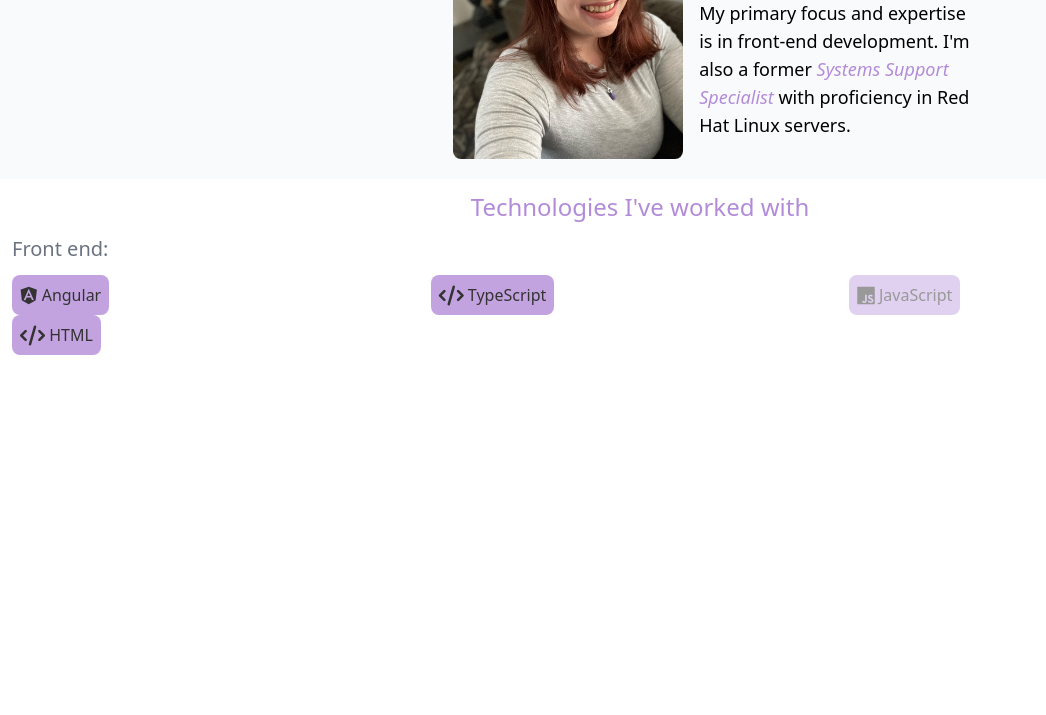
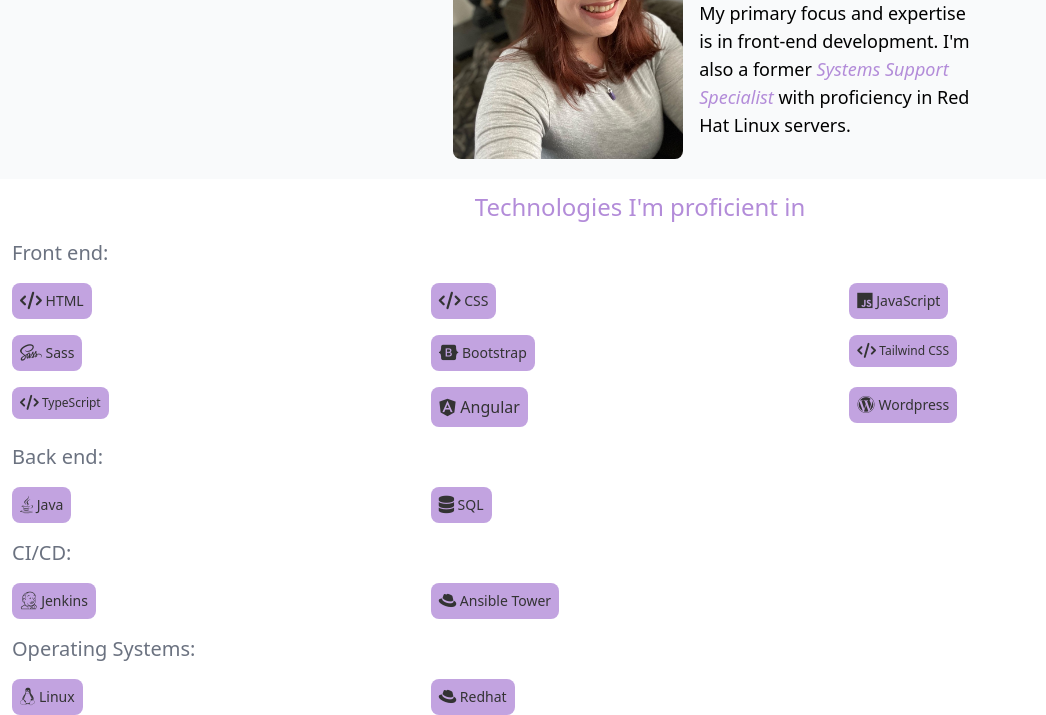
Before and after one commit to Cassidy-Sowards/personal-site, a website: page index.html in a window 1280 px wide. Shown: the part 149-864 px from the top of the page, without its empty margins (0-1046 px from the left). Before the commit the page ends 800 px from the top, so only its background shows below. Drawn offline with Linux system fonts and the light colour scheme.

Commit message:
Added gap, more content

```diff
--- a/index.html
+++ b/index.html
@@ -35,31 +35,98 @@
         </div>
       </div>
     </div>
-    <div class="mt-3 grid grid-cols-3 justify-items-start mx-3">
+    <div class="mt-3 grid grid-cols-3 gap-y-4 justify-items-start mx-3">
       <div class="col-span-3 place-self-center">
-        <h1 class="text-grayPurple text-2xl">Technologies I've worked with</h1>
+        <h1 class="text-grayPurple text-2xl">Technologies I'm proficient in</h1>
       </div>
-      <div class="col-span-3 my-3">
+      <div class="col-span-3">
         <h2 class="text-gray-500 text-xl">Front end:</h2>
       </div>
-      <div class="col-span-1 opacity-80 text-md">
-        <div class="bg-grayPurple opcaity-50 p-2 rounded-lg">
-          <i class="text-black fa-brands fa-angular fa-lg"></i> <span class="text-black">Angular</span>
+      <!---First row-->
+      <div class="col-span-1 opacity-80 text-sm">
+        <div class="bg-grayPurple p-2 rounded-lg">
+          <i class="text-black fa-solid fa-code fa-lg"></i> <span class="text-black">HTML</span>
         </div>
       </div>
-      <div class="col-span-1 opacity-80 text-md">
-        <div class="bg-grayPurple opcaity-50 p-2 rounded-lg">
+      <div class="col-span-1 opacity-80 text-sm">
+        <div class="bg-grayPurple p-2 rounded-lg">
+          <i class="text-black fa-solid fa-code fa-lg"></i> <span class="text-black">CSS</span>
+        </div>
+      </div>
+      <div class="col-span-1 opacity-80 text-sm">
+        <div class="bg-grayPurple p-2 rounded-lg">
+          <i class="text-black fa-brands fa-js fa-lg"></i> <span class="text-black">JavaScript</span>
+        </div>
+      </div>
+      <!---Second row-->
+      <div class="col-span-1 opacity-80 text-sm">
+        <div class="bg-grayPurple p-2 rounded-lg">
+          <i class="text-black fa-brands fa-sass fa-lg"></i> <span class="text-black">Sass</span>
+        </div>
+      </div>
+      <div class="col-span-1 opacity-80 text-sm">
+        <div class="bg-grayPurple p-2 rounded-lg">
+          <i class="text-black fa-brands fa-bootstrap fa-lg"></i> <span class="text-black">Bootstrap</span>
+        </div>
+      </div>
+      <div class="col-span-1 opacity-80 text-xs">
+        <div class="bg-grayPurple p-2 rounded-lg">
+          <i class="text-black fa-solid fa-code fa-lg"></i> <span class="text-black">Tailwind CSS</span>
+        </div>
+      </div>
+      <!---Third row-->
+      <div class="col-span-1 opacity-80 text-xs">
+        <div class="bg-grayPurple p-2 rounded-lg">
           <i class="text-black fa-solid fa-code fa-lg"></i> <span class="text-black">TypeScript</span>
         </div>
       </div>
       <div class="col-span-1 opacity-80 text-md">
-        <div class="bg-grayPurple opacity-50 p-2 rounded-lg">
-          <i class="text-black fa-brands fa-js fa-lg"></i> <span class="text-black">JavaScript</span>
+        <div class="bg-grayPurple p-2 rounded-lg">
+          <i class="text-black fa-brands fa-angular fa-lg"></i> <span class="text-black">Angular</span>
         </div>
       </div>
-      <div class="col-span-1 opacity-80 text-md">
-        <div class="bg-grayPurple opcaity-50 p-2 rounded-lg">
-          <i class="text-black fa-solid fa-code fa-lg"></i> <span class="text-black">HTML</span>
+      <div class="col-span-1 opacity-80 text-sm">
+        <div class="bg-grayPurple p-2 rounded-lg">
+          <i class="text-black fa-brands fa-wordpress fa-lg"></i> <span class="text-black">Wordpress</span>
+        </div>
+      </div>
+      <div class="col-span-3">
+        <h2 class="text-gray-500 text-xl">Back end:</h2>
+      </div>
+      <div class="col-span-1 opacity-80 text-sm">
+        <div class="bg-grayPurple p-2 rounded-lg">
+          <i class="text-black fa-brands fa-java fa-lg"></i> <span class="text-black">Java</span>
+        </div>
+      </div>
+      <div class="col-span-1 opacity-80 text-sm">
+        <div class="bg-grayPurple p-2 rounded-lg">
+          <i class="text-black fa-solid fa-database fa-lg"></i> <span class="text-black">SQL</span>
+        </div>
+      </div>
+      <div class="col-span-3">
+        <h2 class="text-gray-500 text-xl">CI/CD:</h2>
+      </div>
+      <div class="col-span-1 opacity-80 text-sm">
+        <div class="bg-grayPurple p-2 rounded-lg">
+          <i class="text-black fa-brands fa-jenkins fa-lg"></i> <span class="text-black">Jenkins</span>
+        </div>
+      </div>
+      <div class="col-span-2 opacity-80 text-sm">
+        <div class="bg-grayPurple p-2 rounded-lg">
+          <i class="text-black fa-brands fa-redhat fa-lg"></i> <span class="text-black">Ansible Tower</span>
+        </div>
+      </div>
+      <div class="col-span-3">
+        <h2 class="text-gray-500 text-xl">Operating Systems:</h2>
+      </div>
+      <div class="col-span-1 opacity-80 text-sm">
+        <div class="bg-grayPurple p-2 rounded-lg">
+          <i class="text-black fa-brands fa-linux fa-lg"></i> <span class="text-black">Linux</span>
+        </div>
+      </div>
+      <div class="col-span-2 opacity-80 text-sm">
+        <div class="bg-grayPurple p-2 rounded-lg">
+          <i class="text-black fa-brands fa-redhat fa-lg"></i> <span class="text-black">Redhat</span>
         </div>
       </div>
     </div>
```
Also changed, not shown: css/main.css.
